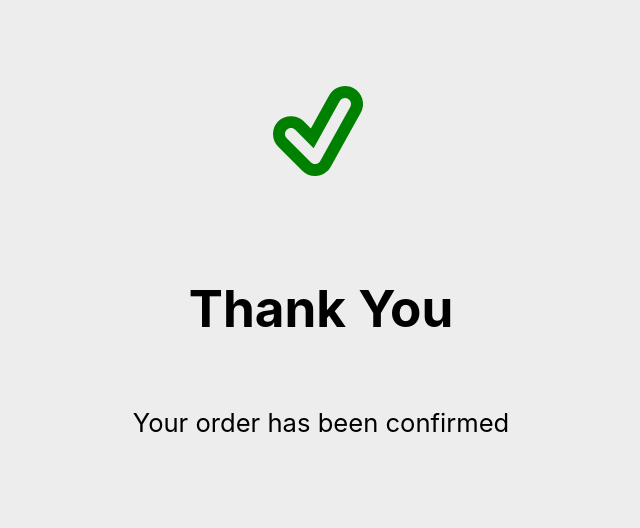
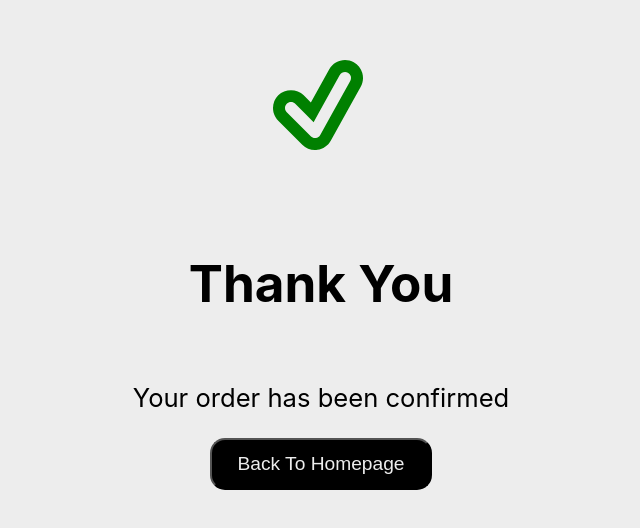
Before and after one commit to newnormal-arch/react-apple-store, a React (Create React App) app: page /success in a window 1280 px wide. Shown: the part 140-668 px from the top of the page, without its empty margins (319-959 px from the left). Built offline with nearby package versions, Linux system fonts and the light colour scheme.

Commit message:
ux change

```diff
--- a/src/pages/OrderSuccess.js
+++ b/src/pages/OrderSuccess.js
@@ -1,12 +1,21 @@
 import React from "react";
 import { TiTickOutline } from "react-icons/ti";
+import { useNavigate } from "react-router-dom";
 
 function SuccessfullOrder(){
+    const navigate = useNavigate();
+
+    const handleReload = (e) => {
+        e.preventDefault();
+        navigate('/');
+        window.location.reload();
+    }
     return (
         <div className="success-card">
             <i><TiTickOutline /></i>
             <h2>Thank You</h2>
             <p>Your order has been confirmed</p>
+            <button className="success-btn" onClick={handleReload}>Back To Homepage</button>
         </div>
     );
 }
```
